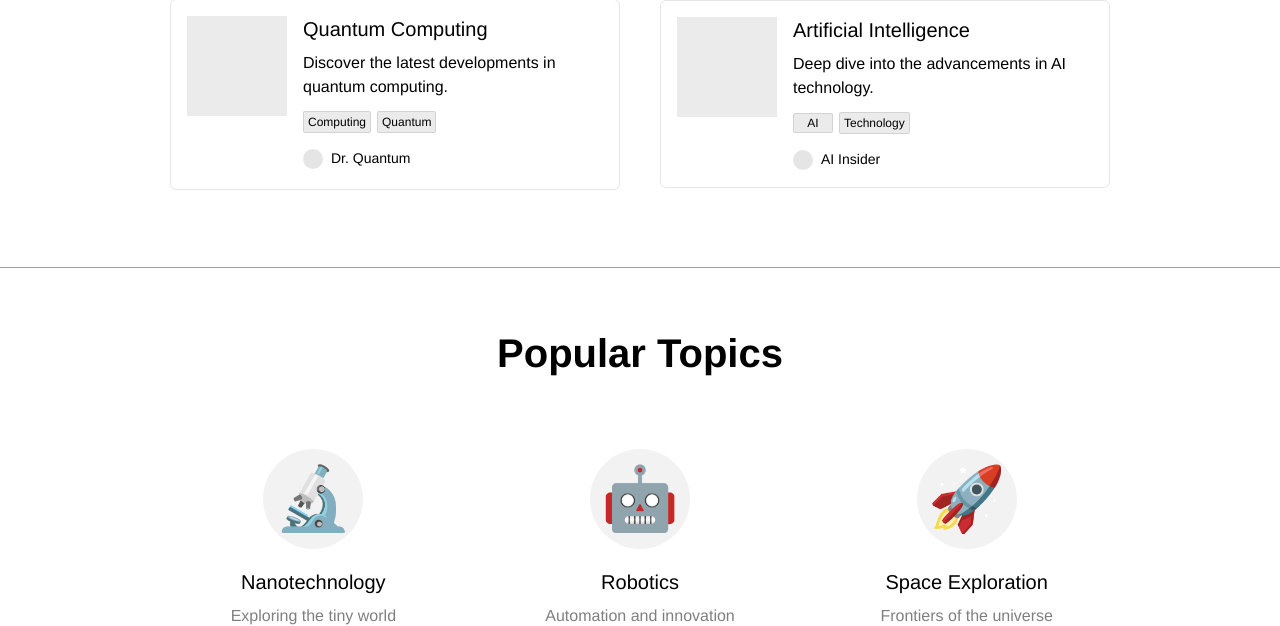
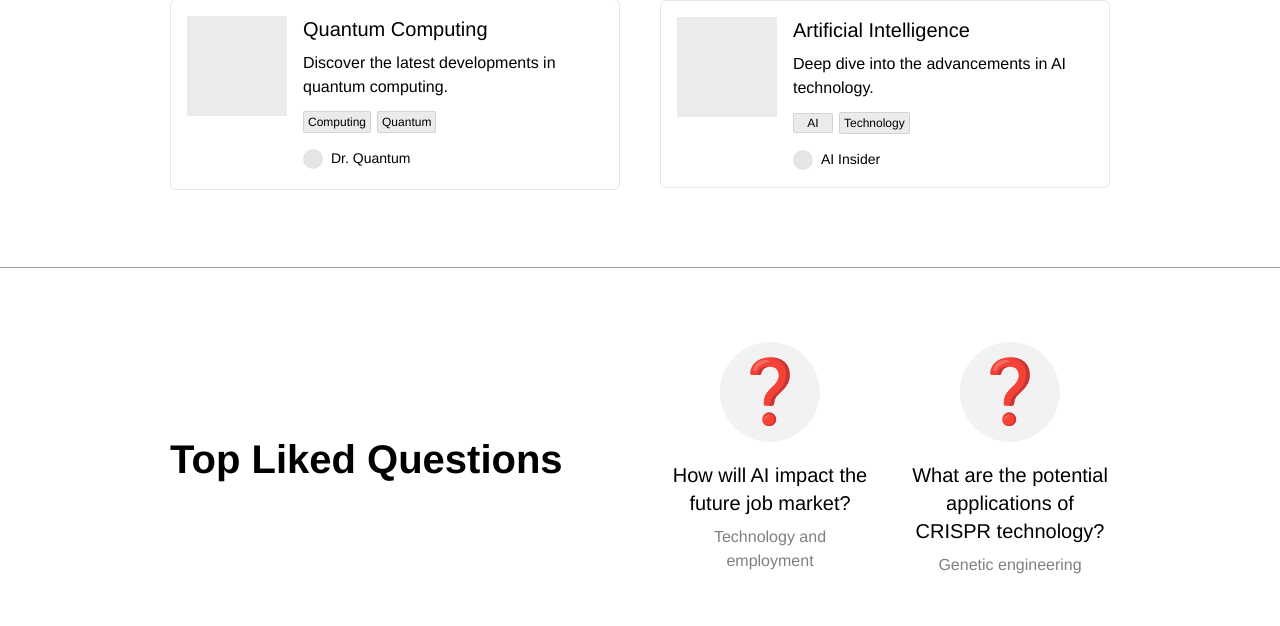
Before and after one commit to szukiyu40/soas, a Flask app: template templates/index_figma.html in a window 1280 px wide; the page is wider, and only the part inside the window is pictured. Shown: the part 1634-2260 px from the top of that part. Run offline with Flask 3, Linux system fonts and the light colour scheme; the template is opened without the code that fills it, so the values that code supplies are empty; some libraries are stand-ins or nearby versions; grey boxes are pictures that could not be loaded.

Commit message:
save the current situation

```diff
--- a/templates/index_figma.html
+++ b/templates/index_figma.html
@@ -8,8 +8,6 @@
   <body>
     <div class="page">
       <div class="top-bar">
-        <!--ロゴのサイズを大きく -->
-        <img class="ic-search" src="/static/images/seekunknown.png" />
         <div class="title">Seek the unknown</div>
         <div class="navbar">
           <div class="tab">Home</div>
@@ -22,11 +20,14 @@
         </div>
       </div>
       <div class="section">
-        <div class="avatar"></div>
+        <!--ロゴのサイズを横100px、縦100pxに設定-->
+        <div class="ic-search" src="/static/images/seekunknown.png"  width="100" height="100" alt="Seek the unknown"></div>
+
         <div class="container">
           <div class="text-wrapper">Welcome to our Platform!</div>
           <p class="description">Get answers to cutting-edge science and technology questions from experts or AI.</p>
         </div>
+
         <div class="button">
           <div class="seconday"><div class="div">Browse Categories</div></div>
           <div class="primary"><div class="div">Ask Question</div></div>
@@ -34,7 +35,11 @@
         <img class="vector" src="img/vector-200-4.svg" />
       </div>
       <div class="div-2">
-        <div class="image-container"><div class="image"></div></div>
+        <div class="iframe-container">
+          <!-- カラフルな線を削除 -->
+          <iframe src="https://seekunknown.com/streamlit/" frameborder="0"></iframe>
+        </div>
+
         <div class="container-2">
           <div class="container-3">
             <div class="title-2">User Feedback</div>
@@ -134,36 +139,6 @@
         </div>
         <img class="vector-4" src="img/image.svg" />
       </div>
-      <div class="div-3">
-        <div class="container-6"><div class="title-8">Popular Topics</div></div>
-        <div class="row-wrapper">
-          <div class="row">
-            <div class="item">
-              <div class="icon-wrapper"><div class="icon">🔬</div></div>
-              <div class="frame-3">
-                <div class="title-9">Nanotechnology</div>
-                <div class="subtitle">Exploring the tiny world</div>
-              </div>
-            </div>
-            <div class="item">
-              <div class="icon-wrapper"><div class="icon">🤖</div></div>
-              <div class="frame-3">
-                <div class="title-9">Robotics</div>
-                <div class="subtitle">Automation and innovation</div>
-              </div>
-            </div>
-            <div class="item">
-              <div class="icon-wrapper"><div class="icon">🚀</div></div>
-              <div class="frame-3">
-                <div class="title-9">Space Exploration</div>
-                <div class="subtitle">Frontiers of the universe</div>
-              </div>
-            </div>
-          </div>
-        </div>
-        <img class="vector-5" src="img/vector-200-5.svg" />
-      </div>
-      <img class="union" src="img/union.svg" />
       <div class="div-2">
         <div class="container-4"><div class="title-2">Top Liked Questions</div></div>
         <div class="list-3">
```
